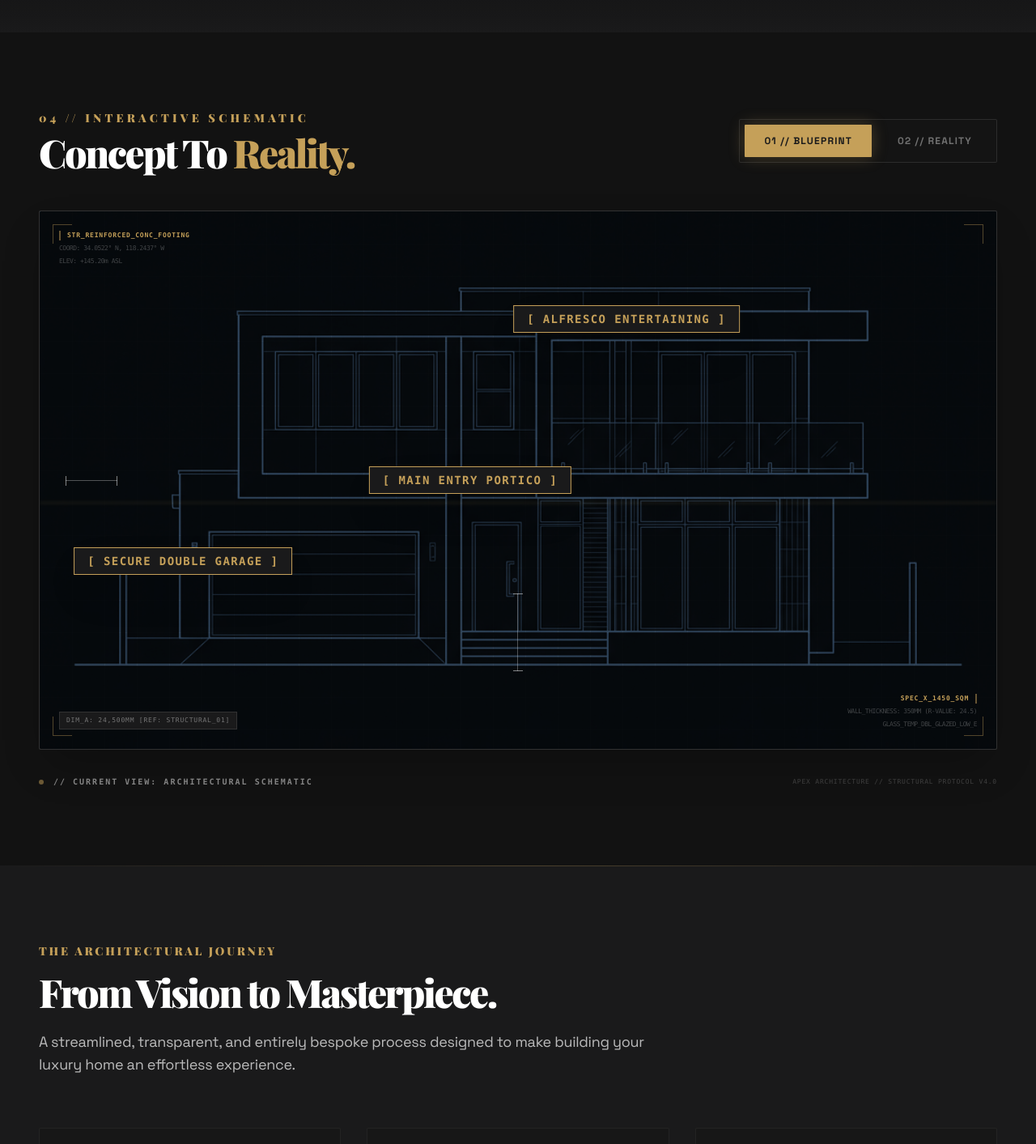
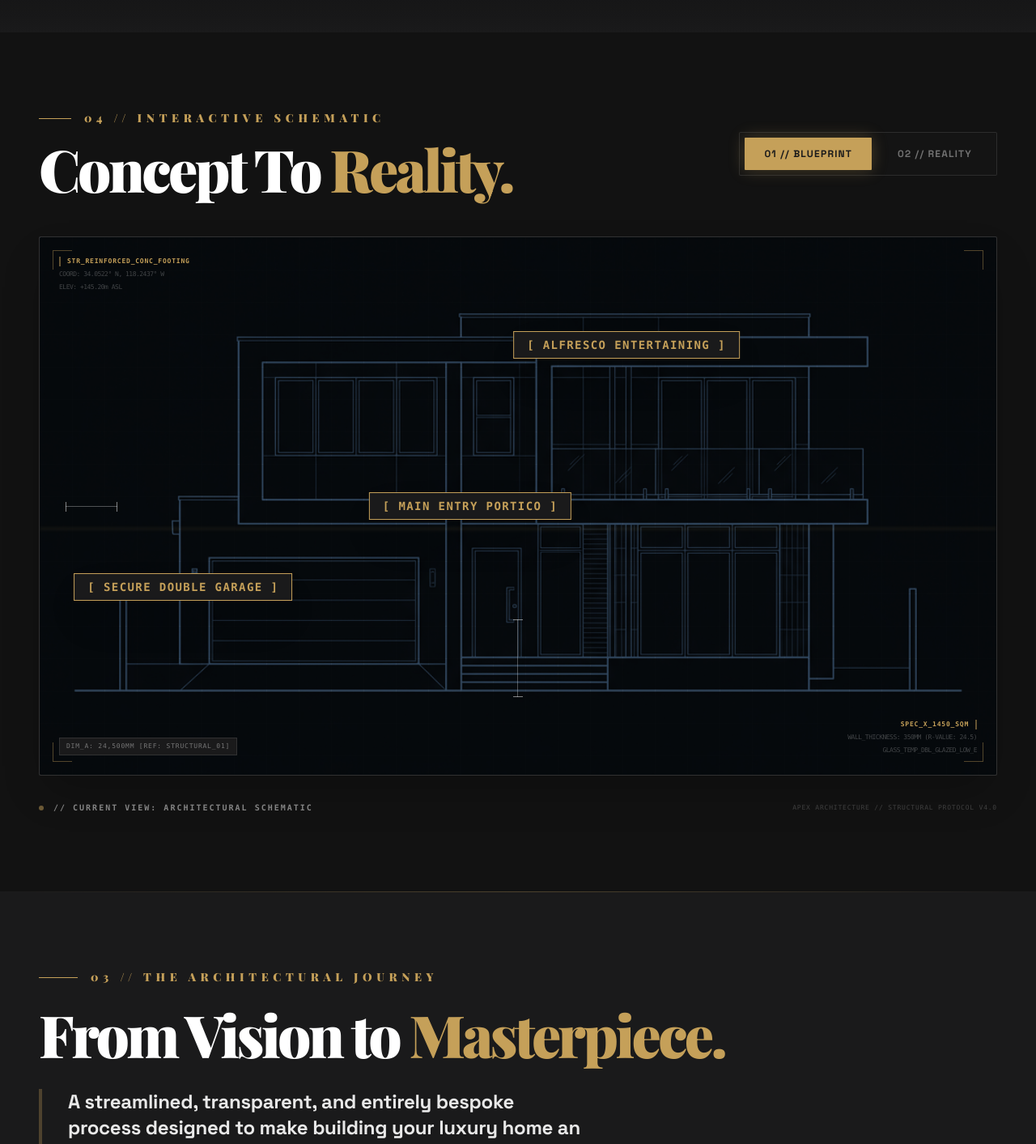
Before and after one commit to ESTEERZY/northaspect-building, a React (Vite) app: page / in a window 1280 px wide. Shown: the part 760-2173 px from the top of the page at 81% size. Built offline with nearby package versions, Linux system fonts and the light colour scheme; grey boxes are pictures that could not be loaded.

Commit message:
style: authoritative typographic upgrades for process and blueprint sections

```diff
--- a/src/components/BlueprintToggle.tsx
+++ b/src/components/BlueprintToggle.tsx
@@ -10,9 +10,12 @@ const BlueprintToggle = () => {
 
         {/* Header Row */}
         <div className="flex flex-col md:flex-row justify-between items-center mb-12 gap-8">
-          <div className="space-y-2">
-            <h2 className="text-sm font-black tracking-[0.3em] text-gold uppercase">04 // Interactive Schematic</h2>
-            <h3 className="text-4xl md:text-5xl font-black tracking-tighter text-white">Concept To <span className="text-gold">Reality.</span></h3>
+          <div className="space-y-4">
+            <div className="flex items-center gap-4">
+              <div className="w-10 h-px bg-gold"></div>
+              <h2 className="text-xs md:text-sm font-black tracking-[0.4em] text-gold uppercase">04 // Interactive Schematic</h2>
+            </div>
+            <h3 className="text-5xl md:text-7xl font-black tracking-tighter text-white leading-[0.85]">Concept To <span className="text-gold">Reality.</span></h3>
           </div>
 
           {/* Control Switch */}
--- a/src/components/ProcessBreakdown.tsx
+++ b/src/components/ProcessBreakdown.tsx
@@ -32,13 +32,16 @@ const ProcessBreakdown = () => {
           whileInView={{ opacity: 1, y: 0 }}
           viewport={{ once: true }}
           transition={{ duration: 0.7 }}
-          className="max-w-3xl mb-16"
+          className="max-w-4xl mb-20"
         >
-          <h2 className="text-sm font-black tracking-[0.2em] text-gold uppercase mb-4">The Architectural Journey</h2>
-          <h3 className="text-4xl md:text-5xl font-black tracking-tighter text-white mb-6 leading-tight">
-            From Vision to Masterpiece.
+          <div className="flex items-center gap-4 mb-6">
+            <div className="w-12 h-px bg-gold"></div>
+            <h2 className="text-xs md:text-sm font-black tracking-[0.4em] text-gold uppercase">03 // The Architectural Journey</h2>
+          </div>
+          <h3 className="text-5xl md:text-7xl font-black tracking-tighter text-white mb-8 leading-[0.9]">
+            From Vision to <span className="text-gold">Masterpiece.</span>
           </h3>
-          <p className="text-lg text-white/70">
+          <p className="text-xl md:text-2xl font-bold text-white/90 leading-relaxed max-w-2xl border-l-4 border-gold/30 pl-8">
             A streamlined, transparent, and entirely bespoke process designed to make building your luxury home an effortless experience.
           </p>
         </motion.div>
```
